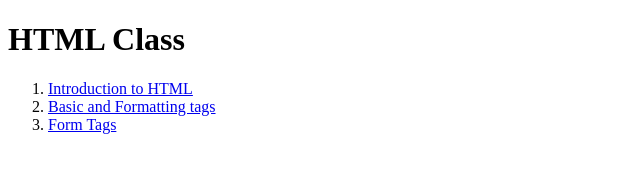
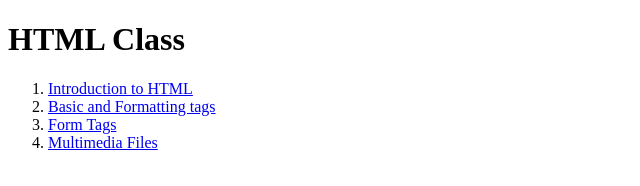
Before and after one commit to Subav11/Subav11.github.io, a plain HTML site: page HTML/index.html in a window 1280 px wide. Shown: the whole page, without its empty margins (0-640 px from the left). Drawn offline with Linux system fonts and the light colour scheme.

Commit message:
done and dusted

```diff
--- a/HTML/index.html
+++ b/HTML/index.html
@@ -11,6 +11,7 @@
       <li><a href="index1.html">Introduction to HTML</a></li>
       <li><a href="index2.html">Basic and Formatting tags</a></li>
       <li><a href="index3.html">Form Tags</a></li>
+      <li><a href="index4.html">Multimedia Files</a></li>
     </ol>
   </body>
 </html>
```
